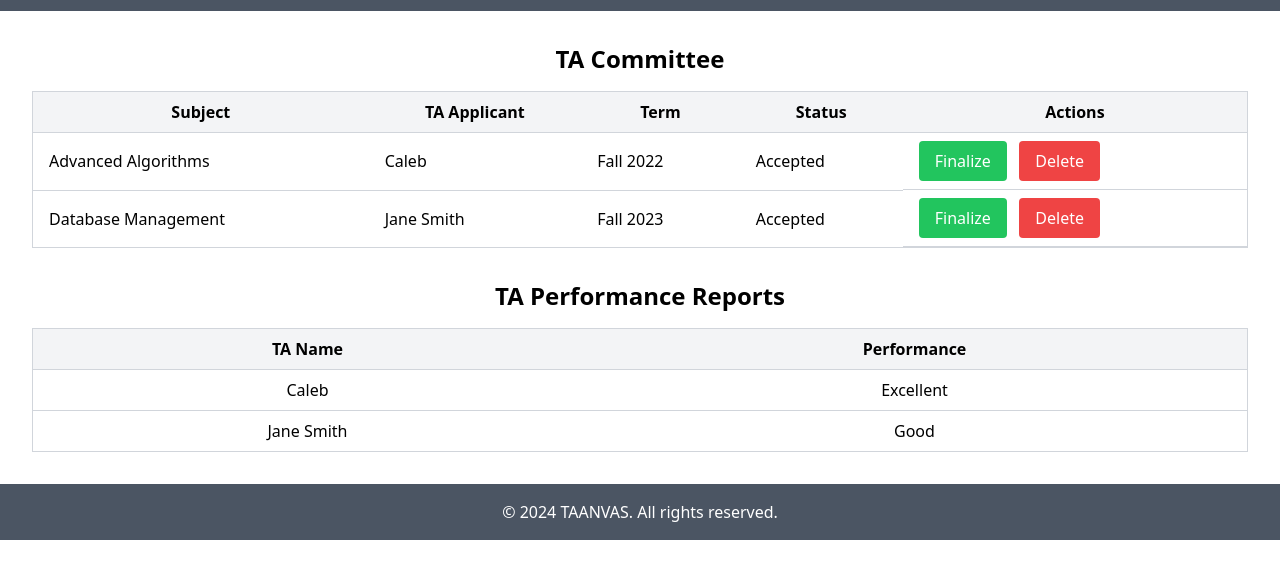
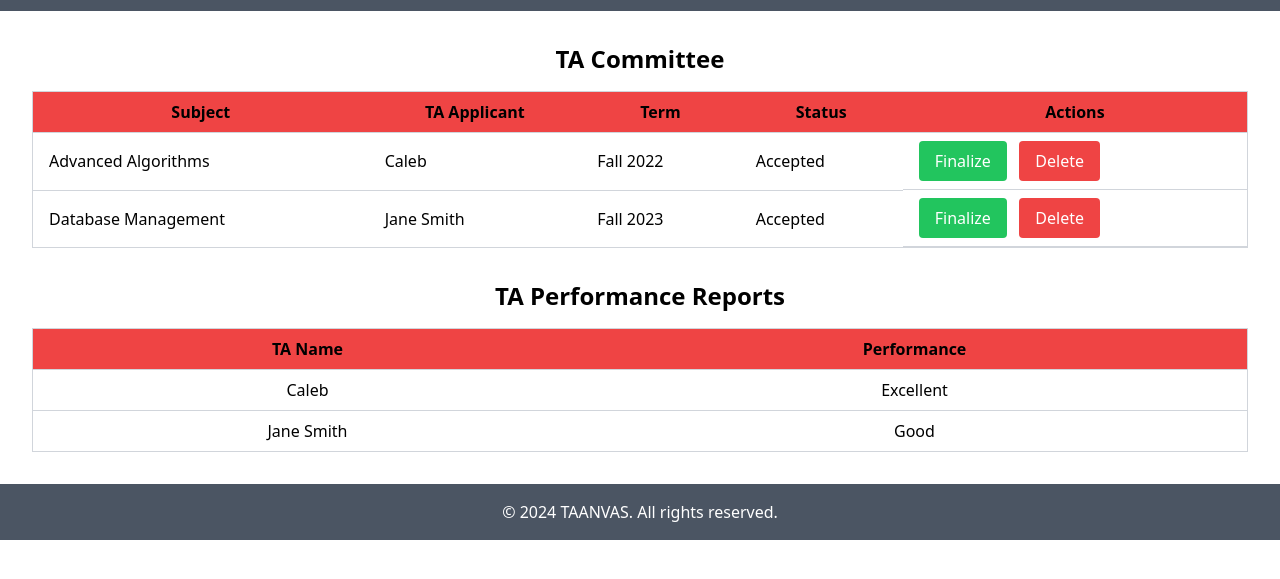
Before and after one commit to TAANVAS/Taanvas, a website: page ta_committee/Committee.html in a window 1280 px wide. Shown: the part 53-632 px from the top of the page. Drawn offline with nearby package versions, Linux system fonts and the light colour scheme; files that its build step writes are made by us from their sources; a script that the page names is missing.

Commit message:
Website Update
+TA Applicant dashboard to green
+TA Committee dashboard to red
+Instructor dashboard to yellow
+Department staff dashboard to blue

```diff
--- a/ta_committee/Committee.html
+++ b/ta_committee/Committee.html
@@ -32,7 +32,7 @@
         <h1 class="text-2xl font-bold text-center mb-4">TA Committee</h1>
         <table class="min-w-full bg-white border border-gray-300">
             <!-- thead -->
-            <thead class="bg-gray-100">
+            <thead class="bg-red-500">
                 <tr>
                     <th class="py-2 px-4 border-b border-gray-300">Subject</th>
                     <th class="py-2 px-4 border-b border-gray-300">TA Applicant</th>
@@ -71,7 +71,7 @@
         <h1 class="text-2xl font-bold text-center mb-4 mt-8">TA Performance Reports</h1>
         <table class="min-w-full bg-white border border-gray-300">
         <!-- thead -->
-        <thead class="bg-gray-100">
+        <thead class="bg-red-500">
             <tr>
                 <th class="py-2 px-4 border-b border-gray-300">TA Name</th>
                 <th class="py-2 px-4 border-b border-gray-300">Performance</th>
```
Also changed, not shown: dept_staff/dept_staff.html (+1 -1 lines), instructor/instructor.html (+1 -1 lines), ta_applicant/ta_applicant.html (+2 -2 lines).
